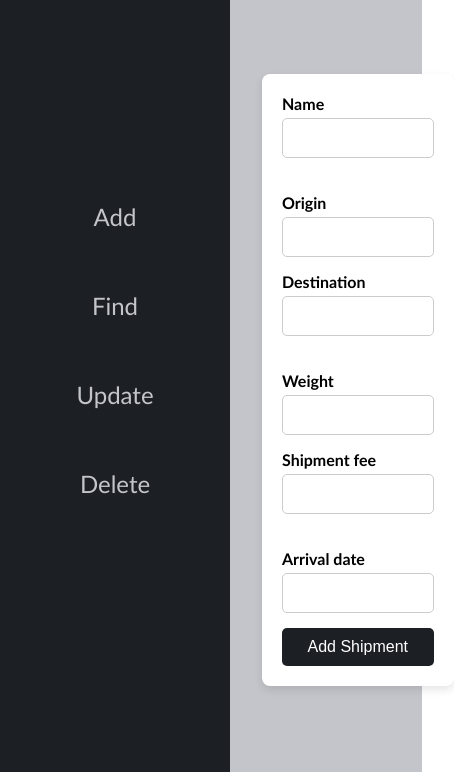
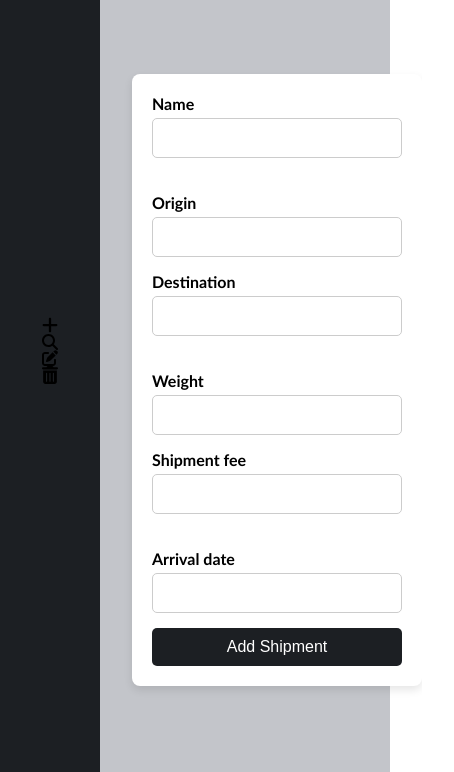
Before and after one commit to Japatomide/fw-project, a plain HTML site: page courier_frontend/index.html in a window 390 px wide. Shown: the part 72-844 px from the top of the page, 454 px wide, since content can reach past the window. Drawn offline with Linux system fonts and the light colour scheme.

Commit message:
first commit

```diff
--- a/courier_frontend/index.html
+++ b/courier_frontend/index.html
@@ -17,18 +17,32 @@
 
     <!-- Sidebar section -->
     <section class="sidebar">
-      <ul>
-        <li><a href="#" class="sidebar-item" data-target="form-add">Add</a></li>
-        <li>
+      <div id="sidebar-item-container">
+        <div>
+          <img class="sidebar-icon" src="./img/svg/plus-solid.svg" alt="" />
+          <h4 class="sidebar-text">
+            <a href="#" class="sidebar-item" data-target="form-add">Add</a>
+          </h4>
+        </div>
+        <div>
+          <img class="sidebar-icon" src="./img/svg/magnifying-glass-solid.svg" alt="" />
+          <h4 class="sidebar-text">
             <a href="#" class="sidebar-item" data-target="form-find">Find</a>
-        </li>
-        <li>
+          </h4>
+        </div>
+        <div>
+          <img class="sidebar-icon" src="./img/svg/pen-to-square-solid.svg" alt="" />
+          <h4 class="sidebar-text">
             <a href="#" class="sidebar-item" data-target="form-update">Update</a>
-        </li>
-        <li>
+          </h4>
+        </div>
+        <div>
+          <img class="sidebar-icon" src="./img/svg/trash-can-solid.svg" alt="" />
+          <h4 class="sidebar-text">
             <a href="#" class="sidebar-item" data-target="form-delete">Delete</a>
-        </li>
-      </ul>
+          </h4>
+        </div>
+      </div>
     </section>
     <!-- ####################################### -->
 
@@ -40,7 +54,7 @@
             <div class="form-group">
               <label for="firstName">Name</label>
               <input type="text" id="name-input" name="name" />
-                <b class="error-message1"></b >
+              <b class="error-message1"></b>
             </div>
             <div class="form-group">
               <label for="origin">Origin</label>
@@ -51,12 +65,7 @@
           <div class="form-row">
             <div class="form-group">
               <label for="email">Destination</label>
-                <input
-                  type="text"
-                  id="destination"
-                  name="destination"
-
-                />
+              <input type="text" id="destination" name="destination" />
               <div class="error-message3"></div>
             </div>
             <div class="form-group">
@@ -68,11 +77,7 @@
           <div class="form-row">
             <div class="form-group">
               <label for="shipment_fee">Shipment fee</label>
-                <input
-                  type="text"
-                  id="shipment_fee"
-                  name="shipment_fee"
-                />
+              <input type="text" id="shipment_fee" name="shipment_fee" />
               <div class="error-message5"></div>
             </div>
             <div class="form-group">
@@ -84,7 +89,6 @@
 
           <button type="submit" class="form-btn">Add Shipment</button>
         </form>
-
       </div>
       <!-- FIND FORM -->
       <div>
@@ -115,12 +119,7 @@
           <div class="form-row">
             <div class="form-group">
               <label for="email">Destination</label>
-                <input
-                  type="text"
-                  id="destination"
-                  name="destination"
-                  required
-                />
+              <input type="text" id="destination" name="destination" required />
             </div>
             <div class="form-group">
               <label for="weight">Weight</label>
@@ -162,12 +161,7 @@
           <div class="form-row">
             <div class="form-group">
               <label for="email">Destination</label>
-                <input
-                  type="text"
-                  id="destination"
-                  name="destination"
-                  required
-                />
+              <input type="text" id="destination" name="destination" required />
             </div>
             <div class="form-group">
               <label for="weight">Weight</label>
@@ -193,7 +187,6 @@
           <button type="submit" class="form-btn">Delete Shipment</button>
         </form>
       </div>
-
     </main>
     <!-- Script file -->
     <script src="main.js"></script>
--- a/courier_frontend/style.css
+++ b/courier_frontend/style.css
@@ -5,12 +5,6 @@
   box-sizing: border-box;
 }
 
-ul {
-  list-style: none;
-  margin: 0;
-  padding: 0;
-  width: 100%;
-}
 
 body {
   height: 100vh;
@@ -45,11 +39,33 @@ body {
   justify-content: center;
 }
 
-.sidebar li {
+.sidebar-text {
+  display: none;
+}
+
+.sidebar-icon {
+  width: 1rem;
+}
+
+#sidebar-item-container {
+  list-style: none;
+  margin: 0;
+  padding: 0;
+  width: 100%;
+}
+
+#sidebar-item-container div {
+  display: flex;
+  align-items: center;
+  justify-content: center;
+}
+
+
+.sidebar h4 {
   font-size: 1.5rem;
 }
 
-.sidebar li a {
+.sidebar h4 a {
   text-decoration: none;
   padding: 30px;
   /* width: 100%; */
@@ -58,7 +74,7 @@ body {
   display: block;
 }
 
-.sidebar li a:hover {
+.sidebar #sidebar-item-container div:hover {
   color: aliceblue;
   /* border-left: 4px solid rgb(0, 140, 255);
   border-right: 4px solid rgb(0, 140, 255); */
@@ -102,14 +118,26 @@ form {
   margin-bottom: 15px;
 }
 
-.error_message_style{
+.error_message_style {
   padding-top: 5px;
   color: red;
   font-size: 15px;
 }
 
 /* Responsive design for the form*/
-@media (max-width: 600px) {
+@media (max-width: 768px) {
+  body {
+    grid-template-columns: 100px 1fr;
+    grid-template-rows: 60px 1fr;
+  }
+
+  .icon {
+    display: block;
+  }
+  .sidebar-text {
+    display: none;
+  }
+
   .form-row {
     flex-direction: column;
   }
@@ -124,7 +152,7 @@ label {
   font-weight: bold;
 }
 
-input[type="text"]{
+input[type="text"] {
   padding: 10px;
   border: 1px solid #ccc;
   border-radius: 5px;
```
Also changed, not shown: courier_frontend/img/svg/magnifying-glass-solid.svg (added), courier_frontend/img/svg/pen-to-square-solid.svg (added), courier_frontend/img/svg/plus-solid.svg (added), courier_frontend/img/svg/trash-can-solid.svg (added). Lines whose indentation alone changed are shown as unchanged.
